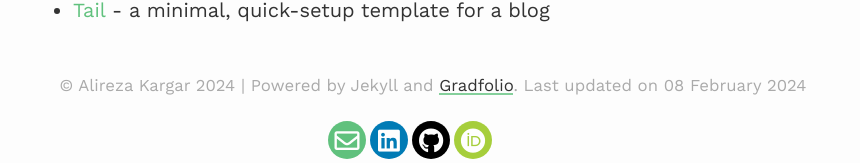
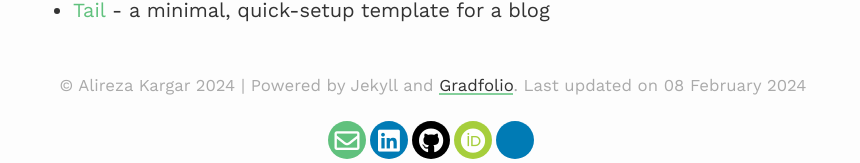
Before and after one commit to alireza-kargar/alireza-kargar.github.io, a Jekyll site: the page built from index.md, in a window 1280 px wide. Shown: the part 2959-3122 px from the top of the page, without its empty margins (207-1067 px from the left). Built offline with Jekyll 4.4.1, drawn with Linux system fonts in a browser that asks for light colours; nearby versions of some CDN libraries.

Commit message:
google scholar icon eddit

```diff
--- a/assets/css/_sass/footer-social.scss
+++ b/assets/css/_sass/footer-social.scss
@@ -148,11 +148,11 @@
   border-color: #5dd1b0;
 }
 
-.rounded-social-buttons .social-button.google {
+.rounded-social-buttons .social-button.googlescholar {
   background: #007bb5;
 }
 
-.rounded-social-buttons .social-button.google:hover, .rounded-social-buttons .social-button.google:focus {
+.rounded-social-buttons .social-button.googlescholar:hover, .rounded-social-buttons .social-button.googlescholar:focus {
   color: #007bb5;
   background: #fefefe;
   border-color: #007bb5;
```
